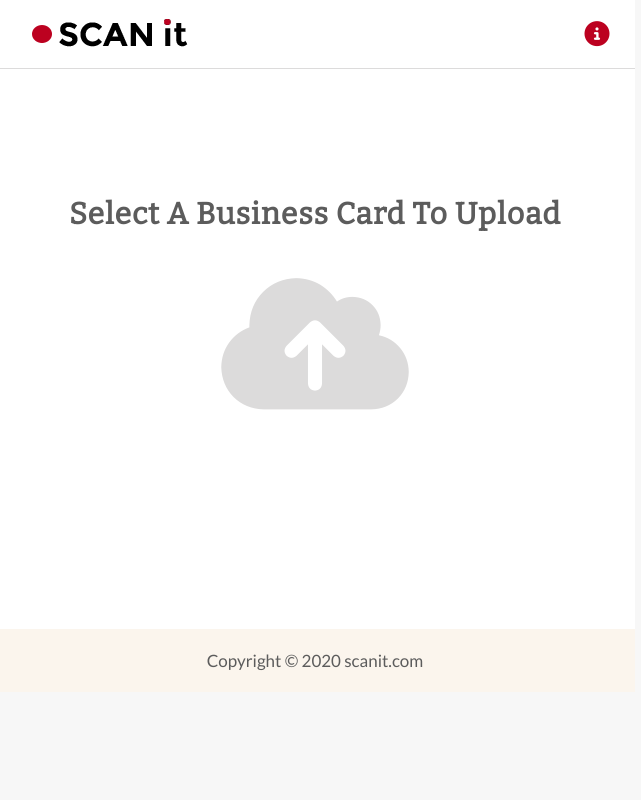
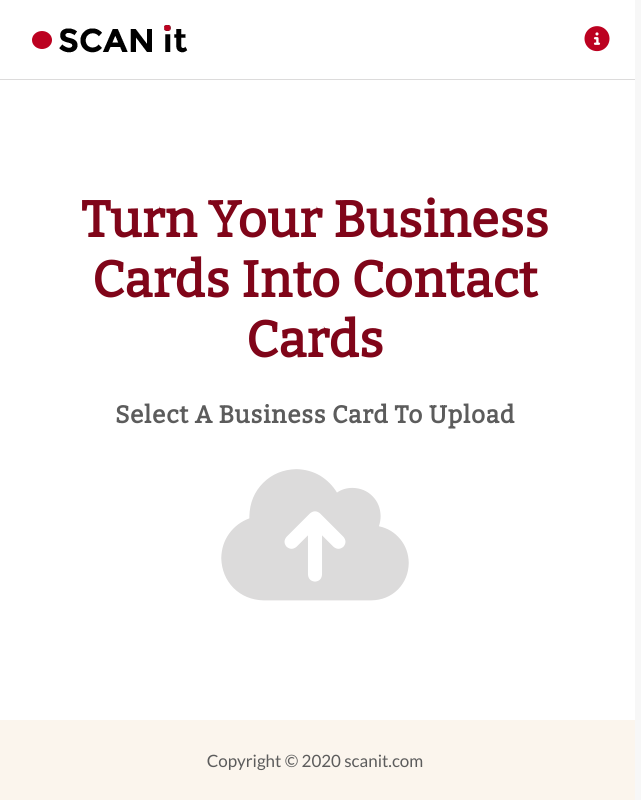
Before and after one commit to abirhalwa/abir-halwa-project-five, a React (Create React App) app: page / in a window 1280 px wide. Shown: the whole page, without its empty margins (325-966 px from the left). Built offline with nearby package versions, Linux system fonts and the light colour scheme.

Commit message:
adding h1

```diff
--- a/src/App.js
+++ b/src/App.js
@@ -227,11 +227,15 @@ class App extends Component {
       <div>
         <Header showInfo={this.showInfo} />
         <main className="wrapper">
+
           {
             this.state.showInfo ? <Information hideInfo={this.hideInfo} /> :
               <section >
+                <h1>
+                  Turn your business cards into Contact Cards
+          </h1>
                 <form className="imgUploadForm" action="" onSubmit={this.handleSubmit}>
-                  <h1>Select a business card to upload</h1>
+                  <h2>Select a business card to upload</h2>
                   {
                     this.state.imgSrc === null ?
                       <div className="fileUploadtDiv">
--- a/src/index.css
+++ b/src/index.css
@@ -1,4 +1,5 @@
 /* ****************** setup code starts here ****************** */
+
 html {
     line-height: 1.15;
     -ms-text-size-adjust: 100%;
@@ -243,15 +244,19 @@ html {
     clip: rect(00 0 0);
     overflow: hidden;
 }
+
 /* /****************** setup code ends here ****************** */
 
 /* ****************** general styles start here ****************** */
+
 /*  to set the base font-size */
+
 html {
     font-size: 62.5%;
 }
 
 /* to style the body tag */
+
 body {
     font-family: 'Lato', sans-serif;
     font-size: 1.7rem;
@@ -261,6 +266,7 @@ body {
 }
 
 /* to style the wrapper class */
+
 .wrapper {
     max-width: 1200px;
     margin: 0 auto;
@@ -268,12 +274,14 @@ body {
 }
 
 /* to reset the margin and padding for some elements */
+
 body, ol, h1, h2, button, input, textarea {
     margin: 0;
     padding: 0;
 }
 
 /* to style all the links */
+
 a {
     text-decoration: none;
     color: inherit;
@@ -283,6 +291,7 @@ a {
 }
 
 /* to style all the images */
+
 img {
     max-width: 100%;
     display: block;
@@ -290,6 +299,7 @@ img {
 }
 
 /* to style all the buttons */
+
 button {
     background-color: #bc0120;
     height: 40px;
@@ -300,12 +310,14 @@ button {
 }
 
 /* to style the buttons when hover or focus */
+
 button:hover, button:focus {
     background-color: #800519;
     cursor: pointer;
 }
 
 /* to style the heading(1-2)*/
+
 h1, h2 {
     color: #5C5C5C;
     text-transform: capitalize;
@@ -317,20 +329,28 @@ h1, h2 {
 }
 
 /* to style heading 1 */
+
 h1 {
-    font-size: 3rem;
-    margin-bottom: 5vh;
+    font-size: 5rem;
+    color: #800519;
+    text-align: center;
+    line-height: 6rem;
+    margin-top: 20px;
 }
 
 /* to style heading 2 */
+
 h2 {
     font-size: 2.4rem;
-    margin-bottom: 2vh;
+    margin: 30px 0;
 }
+
 /* ****************** general styles end here ****************** */
 
 /* ****************** header styles start here ****************** */
+
 /* to style the header */
+
 header {
     background-color: #fff;
     padding: 0 2%;
@@ -340,17 +360,21 @@ header {
     color: #bc0120;
     border-bottom: 1px solid #DCDBDB;
     font-size: 2.5rem;
+    min-height: 10vh;
 }
 
 /* to style the icon in the header */
+
 header i {
     cursor: pointer;
 }
+
 /* ****************** header styles end here ****************** */
 
 /* ****************** main styles start here ****************** */
+
 main {
-    min-height: 70vh;
+    min-height: 80vh;
     display: flex;
     justify-content: center;
     align-items: center;
@@ -358,26 +382,28 @@ main {
 }
 
 /* to style the section */
+
 section {
-    padding-left: 5%;
-    padding-top: 2vh;
-    padding: 5vh 0;
+    padding: 0 5%;
+    margin-bottom: 20px;
 }
 
 /* to stle all the forms and the .imgUploadForm div */
+
 form, .imgUploadForm div {
     display: flex;
     flex-direction: column;
 }
 
 /* to style  imgUploadForm div and the .imgUploadForm */
+
 .imgUploadForm div, .imgUploadForm {
     text-align: center;
     align-items: center;
-    margin-bottom: 5vh;
 }
 
 /* to style the img in the .imgUploadForm */
+
 .imgUploadForm img {
     width: 300px;
     margin-bottom: 5vh;
@@ -386,11 +412,13 @@ form, .imgUploadForm div {
 }
 
 /* to style the button in the imgUploadForm  */
+
 .imgUploadForm button {
     margin-bottom: 2vh;
 }
 
 /* to style the fileUploadDiv */
+
 .fileUploadtDiv {
     color: #DCDBDB;
     height: 150px;
@@ -400,11 +428,13 @@ form, .imgUploadForm div {
 }
 
 /* to style the icon in the fileUploadDiv */
+
 .fileUploadtDiv i {
     font-size: 15rem;
 }
 
 /* to style the input of type file */
+
 input[type="file"] {
     height: 150px;
     width: 200px;
@@ -416,11 +446,13 @@ input[type="file"] {
 }
 
 /* to style the dataform */
+
 .dataForm {
     border-radius: 2px;
 }
 
 /* to style the inputs and the thext area in the dataForm */
+
 .dataForm input, .dataForm textarea {
     border: none;
     width: 100%;
@@ -430,6 +462,7 @@ input[type="file"] {
 }
 
 /* to style the dataForm div */
+
 .dataForm div {
     padding: 9px;
     border: 1px solid #DDDDDD;
@@ -438,16 +471,19 @@ input[type="file"] {
 }
 
 /* to style the inputDiv */
+
 .inputDiv {
     height: 65px;
 }
 
 /* to style the textarea Div */
+
 .textareaDiv {
     height: 120px;
 }
 
 /* to style the last div in the data form */
+
 .dataForm div:last-child {
     border: none;
     margin-bottom: 0px;
@@ -455,6 +491,7 @@ input[type="file"] {
 }
 
 /* to style all the labels in the form */
+
 .dataForm label {
     display: block;
     float: left;
@@ -467,61 +504,74 @@ input[type="file"] {
 }
 
 /* to style the input and text area in focus state */
+
 .dataForm input:focus, .dataForm textarea:focus {
     box-shadow: 0 0 8px #88D5E9;
     border: 1px solid #88D5E9;
 }
 
 /* to style the textarea */
+
 .dataForm textarea {
     resize: none;
     padding-top: 5px;
 }
 
 /* to style the butto in the data form */
+
 .dataForm button {
     width: 100%;
 }
 
 /* to style the information section */
+
 .information {
     padding: 3vh 8%;
 }
 
 /* to style the ordered list in the information section */
+
 ol {
     margin-top: 2vh;
     margin-bottom: 5vh;
 }
 
 /* to style the list items and the button in the informtion section */
+
 li, .information button {
     margin-bottom: 2vh;
 }
 
 /* to style the div that contains the button */
+
 .information div {
     text-align: center;
 }
+
 /* ****************** main styles end here ****************** */
 
 /* ****************** footer styles start here ****************** */
+
 footer {
     background-color: #fbf5ed;
     color: #5C5C5C;
     display: flex;
     align-items: center;
     justify-content: center;
+    min-height: 10vh;
 }
+
 /* ****************** footer styles end here ****************** */
 
 /* ****************** media quries start here ****************** */
+
 @media(max-width:1165px) {
     h1 {
         font-size: calc(1vw + 1.6rem);
+        line-height: calc(1vw + 1.7rem);
     }
     h2 {
-        font-size:  calc(0.9vw + 1.6rem);
+        font-size: calc(0.9vw + 1.6rem);
     }
     .wrapper {
         width: 60%;
```
